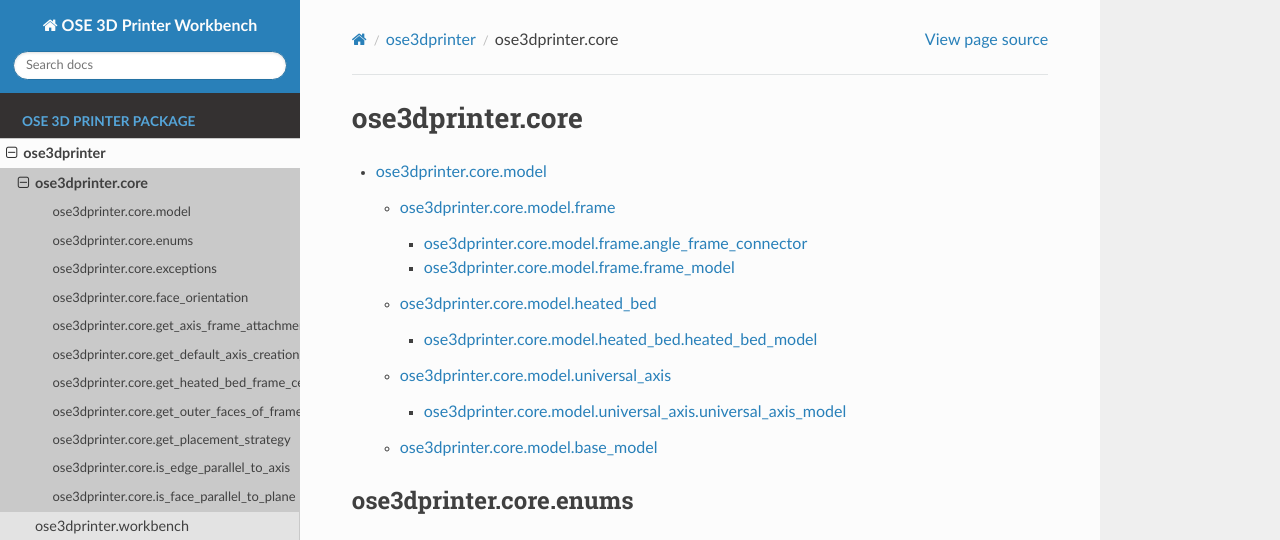
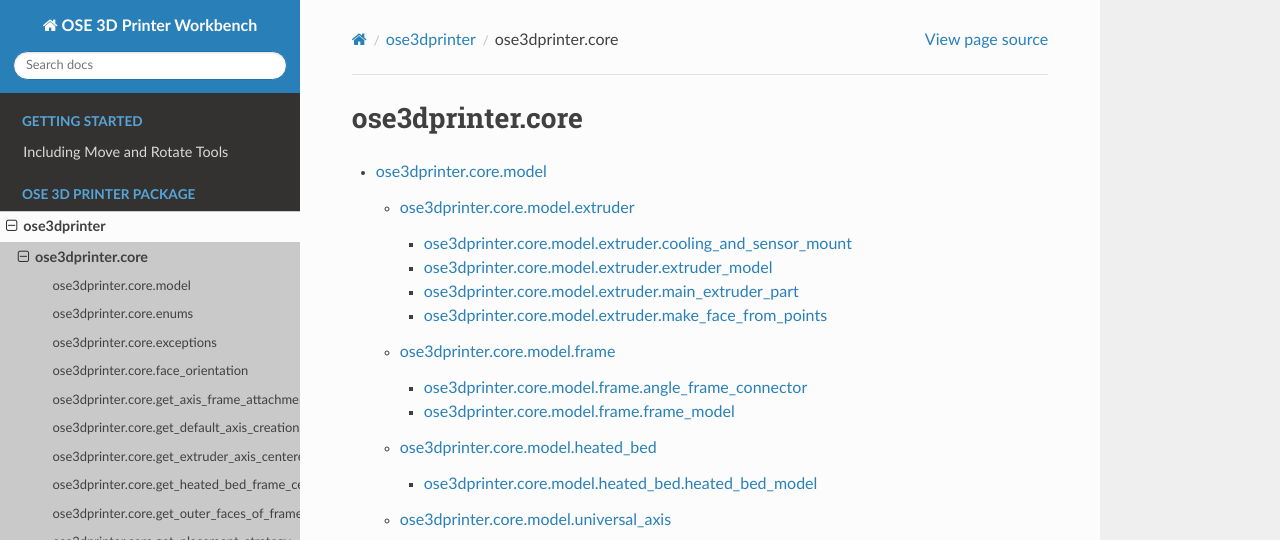
Before and after one commit to gbroques/ose-3d-printer-workbench, a Sphinx documentation site: the page built from docs/ose3dprinter/ose3dprinter.core.rst, in a window 1280 px wide and 1400 px high. Shown: the top 540 px of the window. Built offline with Sphinx 7.4.7 and the Read the Docs theme 2.0.0, drawn with Linux system fonts in a browser that asks for light colours; some of the changed text lies outside the part shown; grey boxes are pictures that could not be loaded.

Commit message:
Add page documenting how to include the Move and Rotate tools from the Draft workbench (Closes #7)

```diff
--- a/docs/index.rst
+++ b/docs/index.rst
@@ -4,8 +4,15 @@
    contain the root `toctree` directive.
 
 
-Welcome to OSE 3D Printer Workbench's documentation!
-====================================================
+OSE 3D Printer Workbench Documentation
+======================================
+
+.. toctree::
+   :caption: Getting Started
+   :maxdepth: 2
+
+   pages/including_move_and_rotate_tools
+
 .. toctree::
    :maxdepth: 2
    :caption: OSE 3D Printer Package
--- a/docs/ose3dprinter/ose3dprinter.core.model.rst
+++ b/docs/ose3dprinter/ose3dprinter.core.model.rst
@@ -5,6 +5,7 @@
 
 .. toctree::
 
+   ose3dprinter.core.model.extruder
    ose3dprinter.core.model.frame
    ose3dprinter.core.model.heated_bed
    ose3dprinter.core.model.universal_axis
--- a/docs/ose3dprinter/ose3dprinter.core.rst
+++ b/docs/ose3dprinter/ose3dprinter.core.rst
@@ -43,6 +43,13 @@
    :undoc-members:
    :show-inheritance:
 
+ose3dprinter.core.get_extruder_axis_centered_kwargs
+---------------------------------------------------
+.. automodule:: ose3dprinter.core.get_extruder_axis_centered_kwargs
+   :members:
+   :undoc-members:
+   :show-inheritance:
+
 ose3dprinter.core.get_heated_bed_frame_centered_kwargs
 ------------------------------------------------------
 .. automodule:: ose3dprinter.core.get_heated_bed_frame_centered_kwargs
--- /dev/null
+++ b/docs/ose3dprinter/ose3dprinter.workbench.part.extruder.rst
@@ -0,0 +1,10 @@
+
+ose3dprinter.workbench.part.extruder
+====================================
+
+ose3dprinter.workbench.part.extruder.create_extruder
+----------------------------------------------------
+.. automodule:: ose3dprinter.workbench.part.extruder.create_extruder
+   :members:
+   :undoc-members:
+   :show-inheritance:
--- a/docs/ose3dprinter/ose3dprinter.workbench.part.rst
+++ b/docs/ose3dprinter/ose3dprinter.workbench.part.rst
@@ -5,6 +5,7 @@
 
 .. toctree::
 
+   ose3dprinter.workbench.part.extruder
    ose3dprinter.workbench.part.frame
    ose3dprinter.workbench.part.heated_bed
    ose3dprinter.workbench.part.universal_axis
```
Also changed, not shown: docs/ose3dprinter/ose3dprinter.core.model.extruder.rst (added, +31 -0 lines), docs/ose3dprinter/ose3dprinter.workbench.add_universal_axis_base.rst (+0 -7 lines), docs/ose3dprinter/ose3dprinter.workbench.rst (+14 -0 lines), docs/pages/including_move_and_rotate_tools.rst (added, +37 -0 lines), docs/_static/3d-printer-tools-with-move-and-rotate.png (added), docs/_static/move-plus-rotate-toolbar.png (added), docs/_static/new-toolbar-window.png (added), docs/_static/select-draft-workbench.gif (added).
